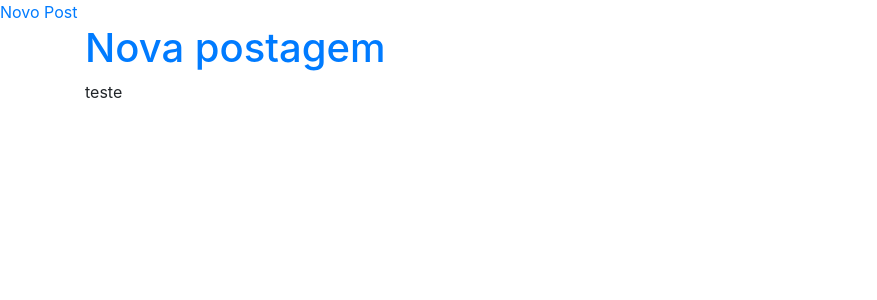
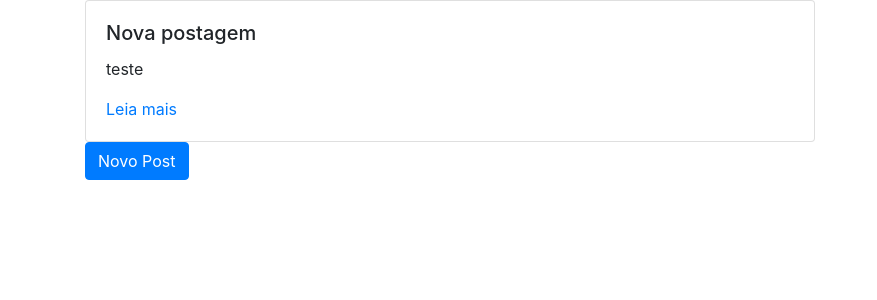
Before and after one commit to tamirisapbonicenha/blog-django-crud, a Django app: page / in a window 1280 px wide. Shown: the top 300 px of the page, without its empty margins (0-877 px from the left). Run offline with Django 3.2, Linux system fonts and the light colour scheme; data comes from the database, SQL or seed files in the repository; both versions use the stored data as it was after the commit; some libraries are stand-ins or nearby versions.

Commit message:
add boostrap

```diff
--- a/blog/templates/blog/base.html
+++ b/blog/templates/blog/base.html
@@ -8,14 +8,15 @@
     <title>My Blog | Django</title>
 </head>
 <body>
-    <a href="{% url 'post_create' %}" class="top-menu">Novo Post</a>
     <div class="content container">
         <div class="row">
             <div class="col-md-8">
-            {% block content %}
-            {% endblock %}
+                {% block content %}
+                {% endblock %}
             </div>
         </div>
+        <br>
+
     </div>
 </body>
 </html>
--- a/blog/templates/blog/post_create.html
+++ b/blog/templates/blog/post_create.html
@@ -1,9 +1,9 @@
 {% extends 'blog/base.html' %}
 
 {% block content %}
-    <h1>Nova postagem</h1>
+    <h1>Insira um novo post</h1>
     <form method="POST" class="post-form">{% csrf_token %}
         {{ form.as_p }}
-        <button type="submit" class="save btn btn-default">Save</button>
+        <button type="submit" class="btn btn-success">Salvar</button>
     </form>
 {% endblock %}
--- a/blog/templates/blog/posts.html
+++ b/blog/templates/blog/posts.html
@@ -2,9 +2,13 @@
 
 {% block content %}
     {% for post in posts %}
-        <div class="post">
-            <h1><a href="">{{ post.title }}</a></h1>
-            <p>{{ post.text|linebreaksbr }}</p>
+        <div class="card">
+            <div class="card-body">
+                <h5 class="card-title">{{ post.title }}</h5>
+                <p class="card-text">{{ post.text|linebreaksbr }}</p>
+                <a href="#" class="card-link">Leia mais</a>
+            </div>
         </div>
     {% endfor %}
+    <a href="{% url 'post_create' %}" class="btn btn-primary">Novo Post</a>
 {% endblock %}
```
Also changed, not shown: db.sqlite3.
